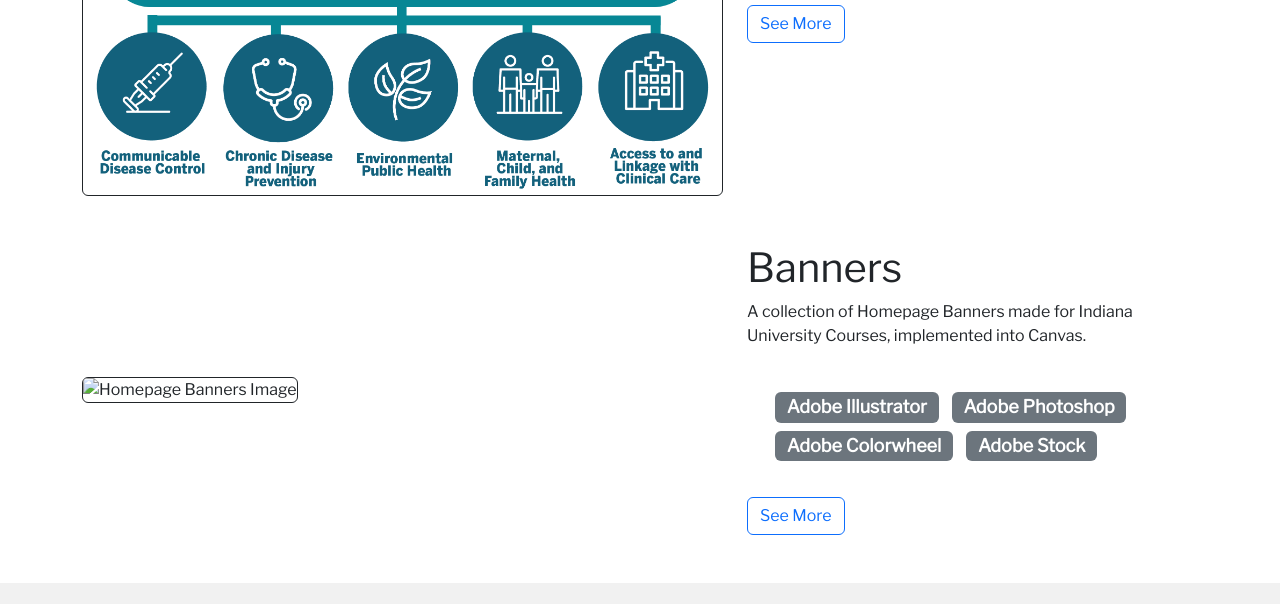
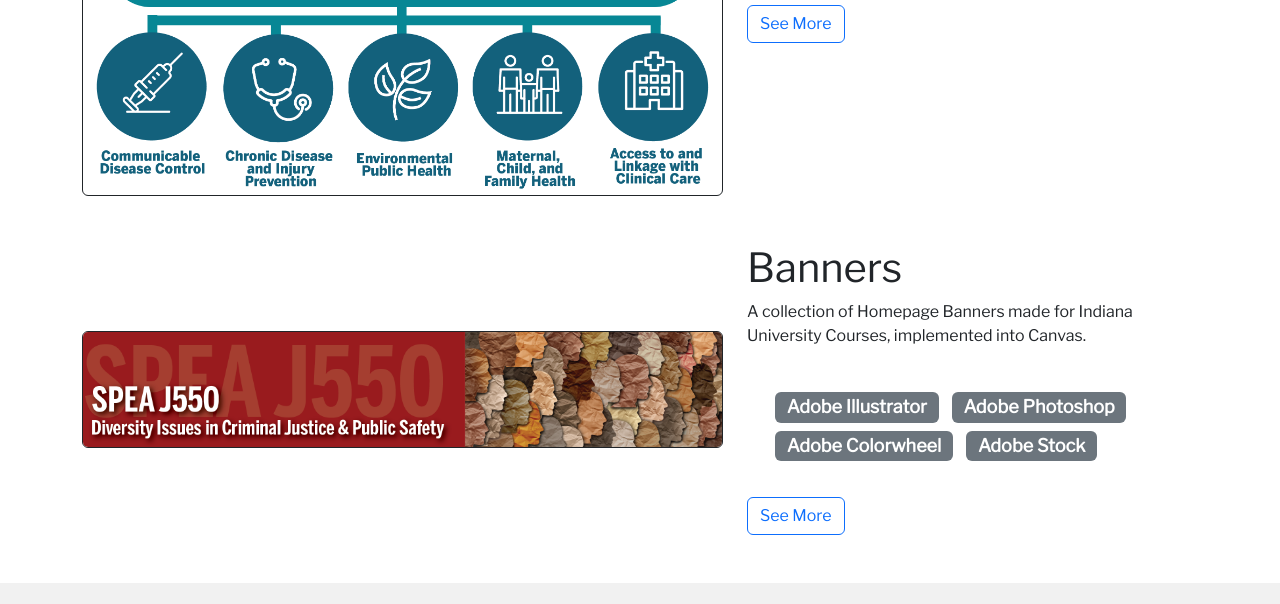
Before and after one commit to hiritya/Hirity-Abebe-old-ver, a plain HTML site: page design.html in a window 1280 px wide. Shown: the part 906-1510 px from the top of the page. Drawn offline with nearby package versions, Linux system fonts and the light colour scheme.

Commit message:
Update design.html

```diff
--- a/design.html
+++ b/design.html
@@ -119,7 +119,7 @@
 
         <div class="row mb-5">
           <div class="col-md-6 col-lg-7 col-xl-7 mb-4 mb-md-0 cocktail-app-image d-flex align-items-center">
-              <img src="images/banners/SPEA-J550-Homepage Mockups-03.png" class="img-fluid border border-dark rounded" alt="Homepage Banners Image">
+              <img src="images/banners/SPEA-J550-Homepage Mockups.png" class="img-fluid border border-dark rounded" alt="Homepage Banners Image">
           </div>
           <div class="col-md-6 col-lg-5 col-xl-5">
               <h1 class="h1">Banners</h1>
```
